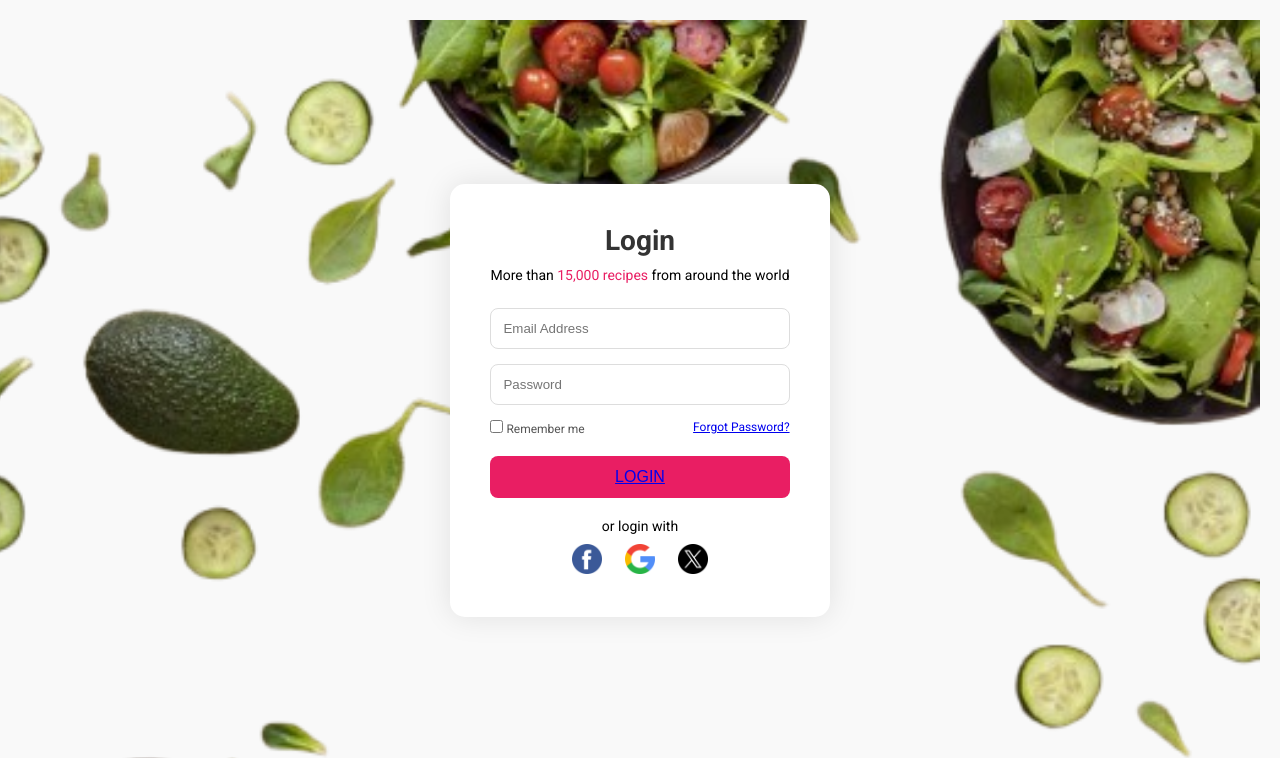
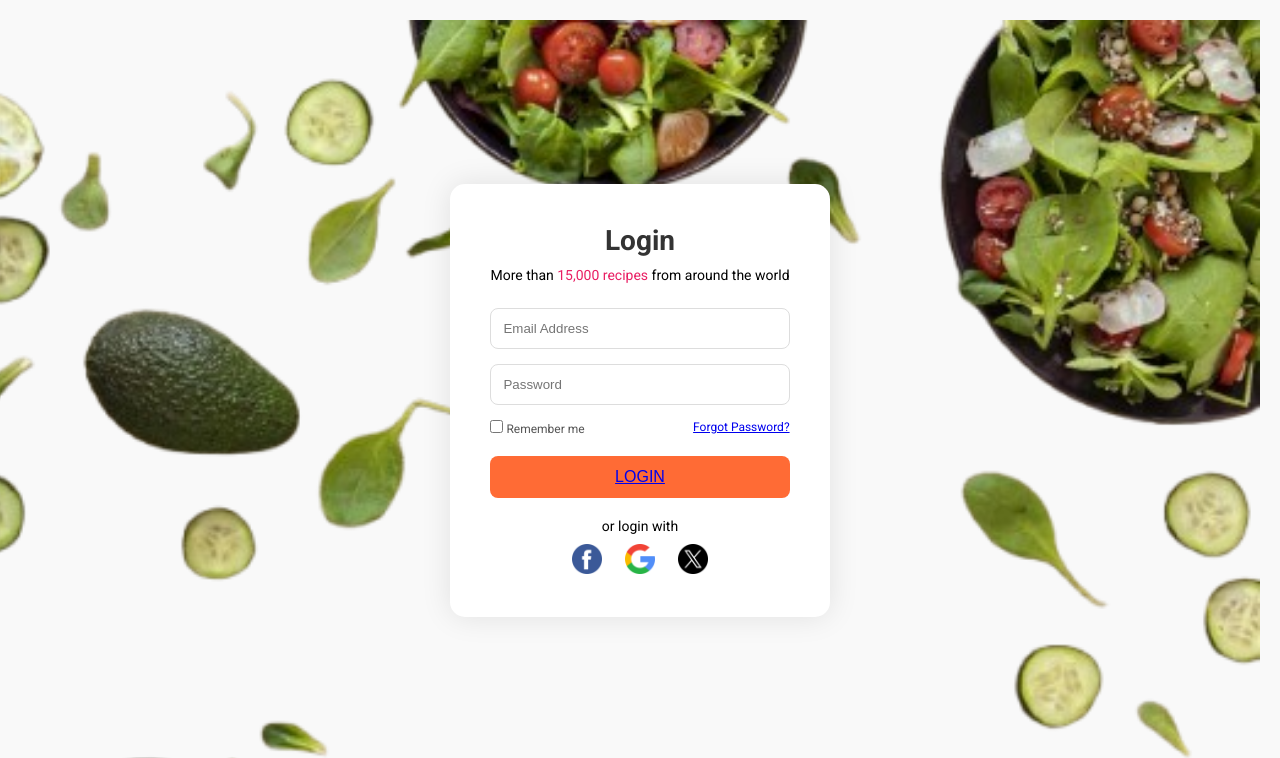
Before and after one commit to siddhikharde/icp12-group-project-2-css-github-biteblomms, a plain HTML site: page pages/login.html in a window 1280 px wide. Shown: the top 758 px of the page. Drawn offline with Linux system fonts and the light colour scheme.

Commit message:
Update login.html
button color changed

```diff
--- a/pages/login.html
+++ b/pages/login.html
@@ -105,8 +105,8 @@
 
     .login-btn {
       width: 100%;
-      background-color: #e91e63;
-      color: white;
+      background-color:rgb(255, 107, 53);
+      color: rgb(255, 255, 255);
       border: none;
       padding: 12px;
       font-size: 16px;
```
